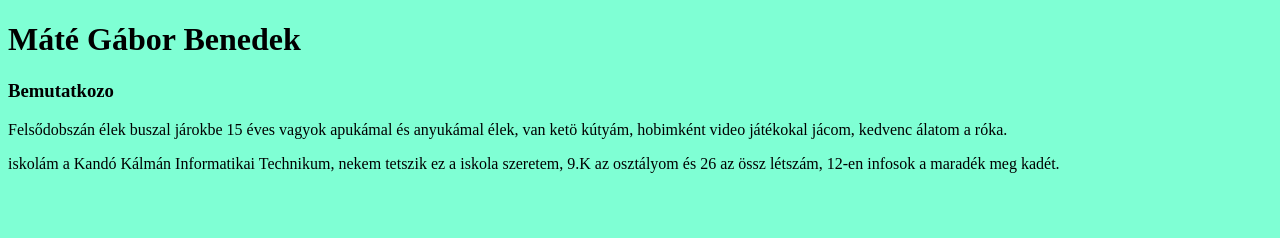
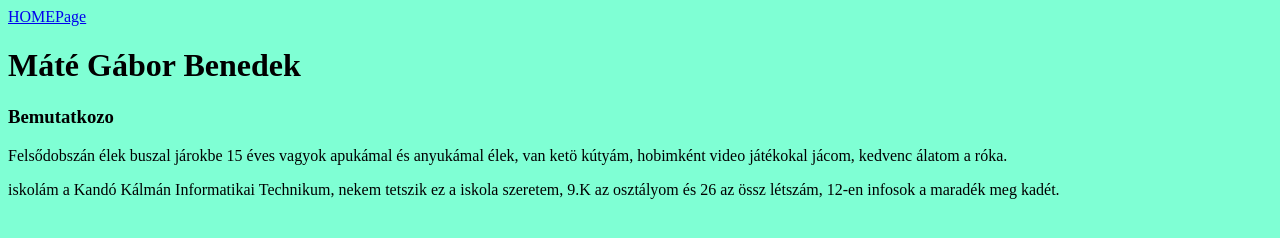
Before and after one commit to mategbenedek/My_Web_Page, a plain HTML site: page index.html in a window 1280 px wide. Drawn offline with Linux system fonts and the light colour scheme.

Commit message:
test nav

```diff
--- a/index.html
+++ b/index.html
@@ -6,6 +6,10 @@
     <title>Myweb</title>
 </head>
 <body>
+    <nav>
+        <a href="index.html">HOMEPage</a>
+
+    </nav>
     <style>
  body{
     background-color: aquamarine;}
```
Also changed, not shown: keplink.html (+1 -0 lines).
